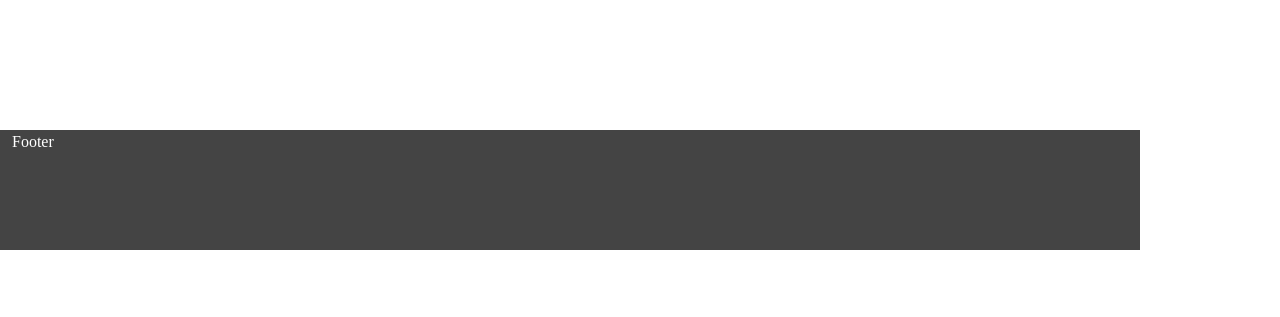
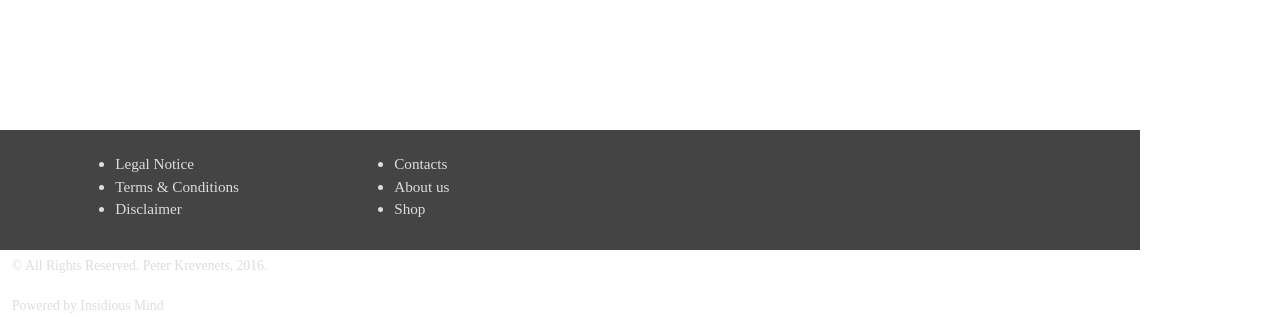
Before and after one commit to portojs/portfolio_project_2, a React app: page / in a window 1280 px wide. Shown: the part 550-867 px from the top of the page. Before the commit the page ends 800 px from the top, so only its background shows below. Built offline with nearby package versions, Linux system fonts and the light colour scheme; a web font is replaced by a local one.

Commit message:
Add some footer content

```diff
--- a/src/components/footer.js
+++ b/src/components/footer.js
@@ -3,7 +3,26 @@ import React from 'react';
 const Footer = (props) => {
   return (
     <footer className="container footer">
-      Footer
+      <div className="container">
+        <div className="row">
+          <div className="col-md-3 col-md-offset-3">
+            <ul>
+              <li>Legal Notice</li>
+              <li>Terms & Conditions</li>
+              <li>Disclaimer</li>
+            </ul>
+          </div>
+          <div className="col-md-3">
+            <ul>
+              <li>Contacts</li>
+              <li>About us</li>
+              <li>Shop</li>
+            </ul>
+          </div>
+        </div>
+      </div>
+      <p className="pull-left">&copy; All Rights Reserved. Peter Krevenets, 2016.</p>
+      <p className="pull-right">Powered by Insidious Mind</p>
     </footer>
   );
 }
--- a/src/scss/application.scss
+++ b/src/scss/application.scss
@@ -2,9 +2,9 @@
 // Global
 //==============================================
 
-$white        : #fff;
-$footer       : #444;
-
+$white             : #fff;
+$footer            : #444;
+$color-font-footer : #ddd;
 
 //==============================================
 // Global
@@ -55,6 +55,7 @@ h1, h2, h3, h4, .navbar {
 // Footer
 //==============================================
 
+// sticky footer
 html {
   position: relative;
   min-height: 100%;
@@ -67,6 +68,15 @@ body {
   bottom: 0;
   width: 100%;
   height: 120px;
-  color: $white;
+  font-size: 0.95em;
+  color: $color-font-footer;
   background-color: $footer;
 }
+.footer ul {
+  padding: 1.5em 0 0 6em;
+}
+.footer p {
+  font-size: 0.9em;
+  padding-top: 1.4em;
+  margin: 0;
+}
```
